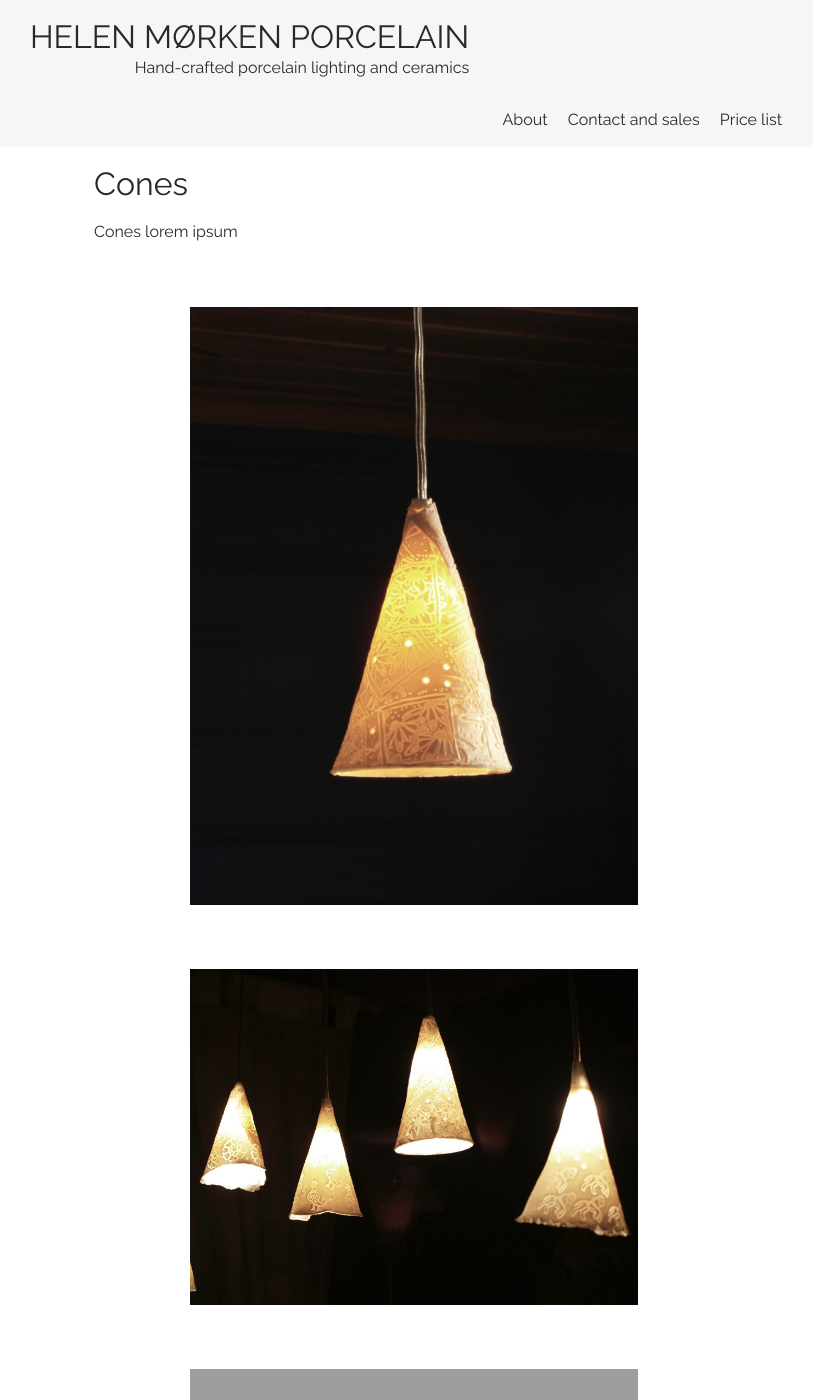
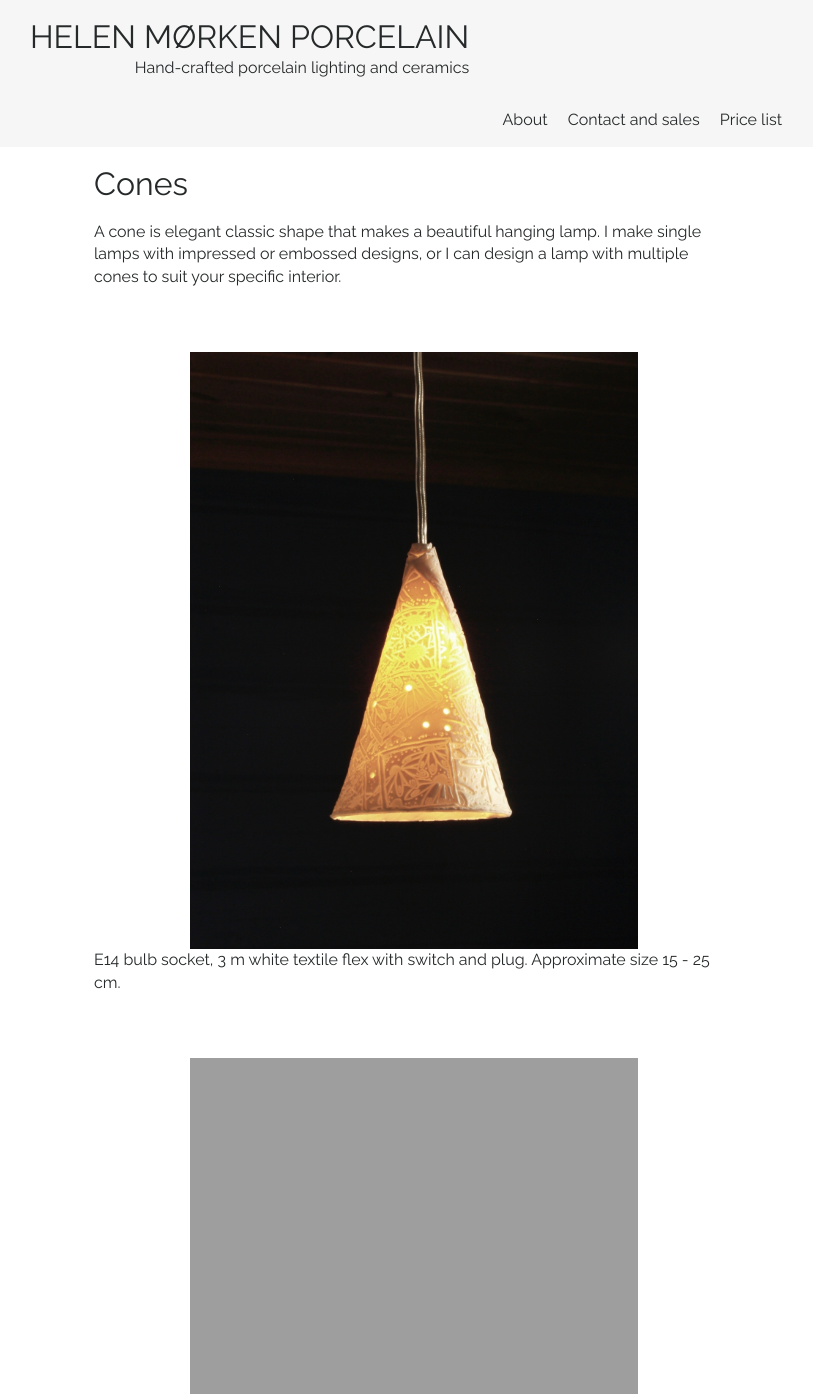
Before and after one commit to rebekkjm/helenmorkenno, a Jekyll site: the page built from _products/cones.md, in a window 1280 px wide and 1400 px high. Shown: the whole window, without its empty margins (226-1039 px from the left). Built offline with Jekyll 4.4.1, drawn with Linux system fonts in a browser that asks for light colours.

Commit message:
text for cones

```diff
--- a/_products/cones.md
+++ b/_products/cones.md
@@ -5,11 +5,10 @@ order: 7
 image: "Cones1.jpg"
 ---
 
-Cones lorem ipsum
+A cone is elegant classic shape that makes a beautiful hanging lamp. I make single lamps with impressed or embossed designs, or I can design a lamp with multiple cones to suit your specific interior.
 
 ![Cone shaped pendant light with abstract floral pattern]({{ site.github.url }}/img/Cones1.jpg)
-
-![Group of four cone shaped pendant lights]({{ site.github.url }}/img/Cones5.jpg)
+E14 bulb socket, 3 m white textile flex with switch and plug. Approximate size 15 - 25 cm.
 
 ![Cone shaped pendant light with abstract floral pattern]({{ site.github.url }}/img/Cones2.jpg)
 
@@ -17,4 +16,6 @@ Cones lorem ipsum
 
 ![Cone shaped pendant light with daisy pattern]({{ site.github.url }}/img/Cones4.jpg)
 
+![Group of four cone shaped pendant lights]({{ site.github.url }}/img/Cones5.jpg)
+
 ![Group of cone pendants above a dining table]({{ site.github.url }}/img/Cones6.jpg)
```
